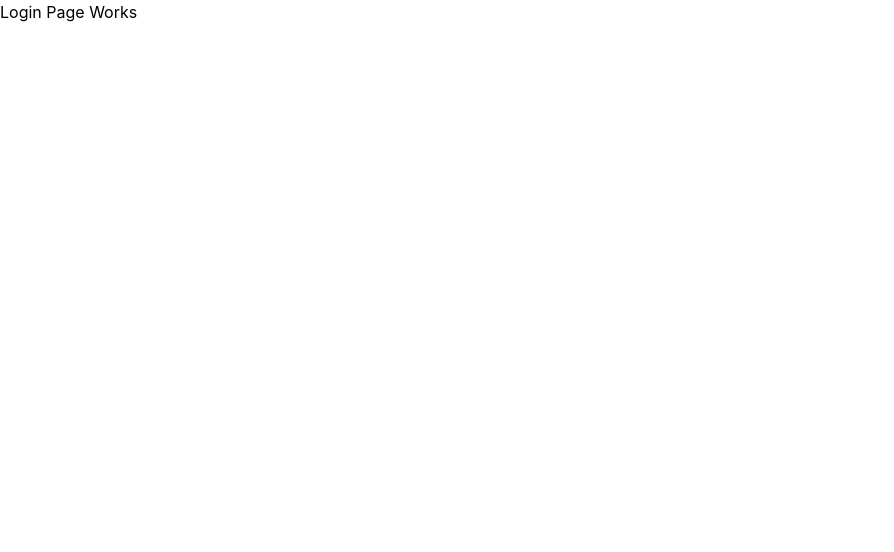
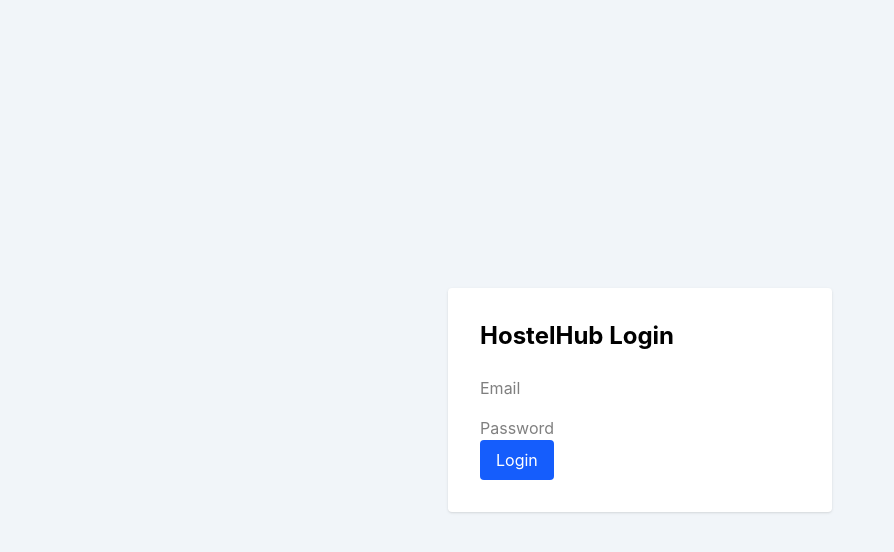
Before and after one commit to Harshilkh7/hostelhub-saas, a React app in the folder frontend/: page / in a window 1280 px wide. Shown: the top 552 px of the page, without its empty margins (0-894 px from the left). Built offline with nearby package versions, Linux system fonts and the light colour scheme; the HTML template or start-up script is replaced by a standard one.

Commit message:
feat: restore and implement Login component functionality

```diff
--- a/frontend/src/pages/Login.jsx
+++ b/frontend/src/pages/Login.jsx
@@ -1,94 +1,88 @@
-// import { useState } from "react";
-// import api from "../services/api";
-// import { useNavigate } from "react-router-dom";
+import { useState } from "react";
+import api from "../services/api";
+import { useNavigate } from "react-router-dom";
 
-// const navigate = useNavigate();
-
-// function Login() {
-//   const [email, setEmail] = useState("");
-//   const [password, setPassword] = useState("");
-
-//   const handleSubmit = async (e) => {
-//     e.preventDefault();
-
-//     try {
-//       const res = await api.post(
-//         "/auth/login",
-//         {
-//           email,
-//           password,
-//         }
-//       );
-
-//     localStorage.setItem(
-//         "token",
-//         res.data.token
-//     );
-
-//     localStorage.setItem(
-//         "role",
-//         res.data.user.role
-//     );
-
-//     if (
-//     res.data.user.role ===
-//     "HOSTEL_ADMIN"
-//     ) {
-//     navigate("/admin");
-//     } else {
-//     window.location.href =
-//         "/student";
-//     }
-
-//     alert("Login Successful");
-
-//     } catch (err) {
-//       console.error(err);
-//       alert("Login Failed");
-//     }
-//   };
-
-//   return (
-//     <div className="min-h-screen flex items-center justify-center bg-slate-100">
-
-//   <div className="bg-white p-8 rounded shadow w-96">
-
-//     <h1 className="text-2xl font-bold mb-6">
-//       HostelHub Login
-//     </h1>
-
-//       <form onSubmit={handleSubmit}>
-//         <input
-//           placeholder="Email"
-//           value={email}
-//           onChange={(e) =>
-//             setEmail(e.target.value)
-//           }
-//         />
-
-//         <input
-//           className="mt-4"
-//           type="password"
-//           placeholder="Password"
-//           value={password}
-//           onChange={(e) =>
-//             setPassword(e.target.value)
-//           }
-//         />
-
-//         <button className=" bg-blue-600 text-white px-4 py-2 rounded" type="submit">
-//           Login
-//         </button>
-//       </form>
-//     </div>
-//     </div>
-//   );
-// }
-
-// export default Login;
 
 function Login() {
-  return <h1>Login Page Works</h1>;
+    const navigate = useNavigate();
+  const [email, setEmail] = useState("");
+  const [password, setPassword] = useState("");
+
+  const handleSubmit = async (e) => {
+    e.preventDefault();
+
+    try {
+      const res = await api.post(
+        "/auth/login",
+        {
+          email,
+          password,
+        }
+      );
+
+    localStorage.setItem(
+        "token",
+        res.data.token
+    );
+
+    localStorage.setItem(
+        "role",
+        res.data.user.role
+    );
+
+    if (
+    res.data.user.role ===
+    "HOSTEL_ADMIN"
+    ) {
+    navigate("/admin");
+    } else {
+    window.location.href =
+        "/student";
+    }
+
+    alert("Login Successful");
+
+    } catch (err) {
+      console.error(err);
+      alert("Login Failed");
+    }
+  };
+
+  return (
+    <div className="min-h-screen flex items-center justify-center bg-slate-100">
+
+  <div className="bg-white p-8 rounded shadow w-96">
+
+    <h1 className="text-2xl font-bold mb-6">
+      HostelHub Login
+    </h1>
+
+      <form onSubmit={handleSubmit}>
+        <input
+          placeholder="Email"
+          value={email}
+          onChange={(e) =>
+            setEmail(e.target.value)
+          }
+        />
+
+        <input
+          className="mt-4"
+          type="password"
+          placeholder="Password"
+          value={password}
+          onChange={(e) =>
+            setPassword(e.target.value)
+          }
+        />
+
+        <button className=" bg-blue-600 text-white px-4 py-2 rounded" type="submit">
+          Login
+        </button>
+      </form>
+    </div>
+    </div>
+  );
 }
 
 export default Login;
```
